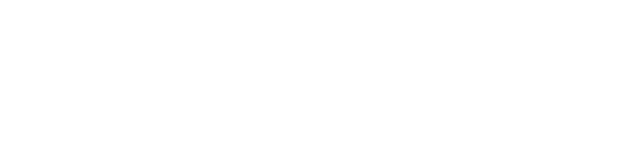
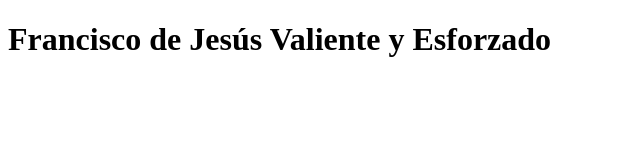
Before and after one commit to franciscojed/sistema-de-registro, a plain HTML site: page index.html in a window 1280 px wide. Shown: the whole page, without its empty margins (0-640 px from the left). Drawn offline with Linux system fonts and the light colour scheme.

Commit message:
Crear un h1 de prueba con mi nombre

```diff
--- a/index.html
+++ b/index.html
@@ -6,6 +6,7 @@
     <title>Sistema de Registro de Juegos</title>
 </head>
 <body>
+    <h1>Francisco de Jesús Valiente y Esforzado</h1>
 
 </body>
 </html>
```
